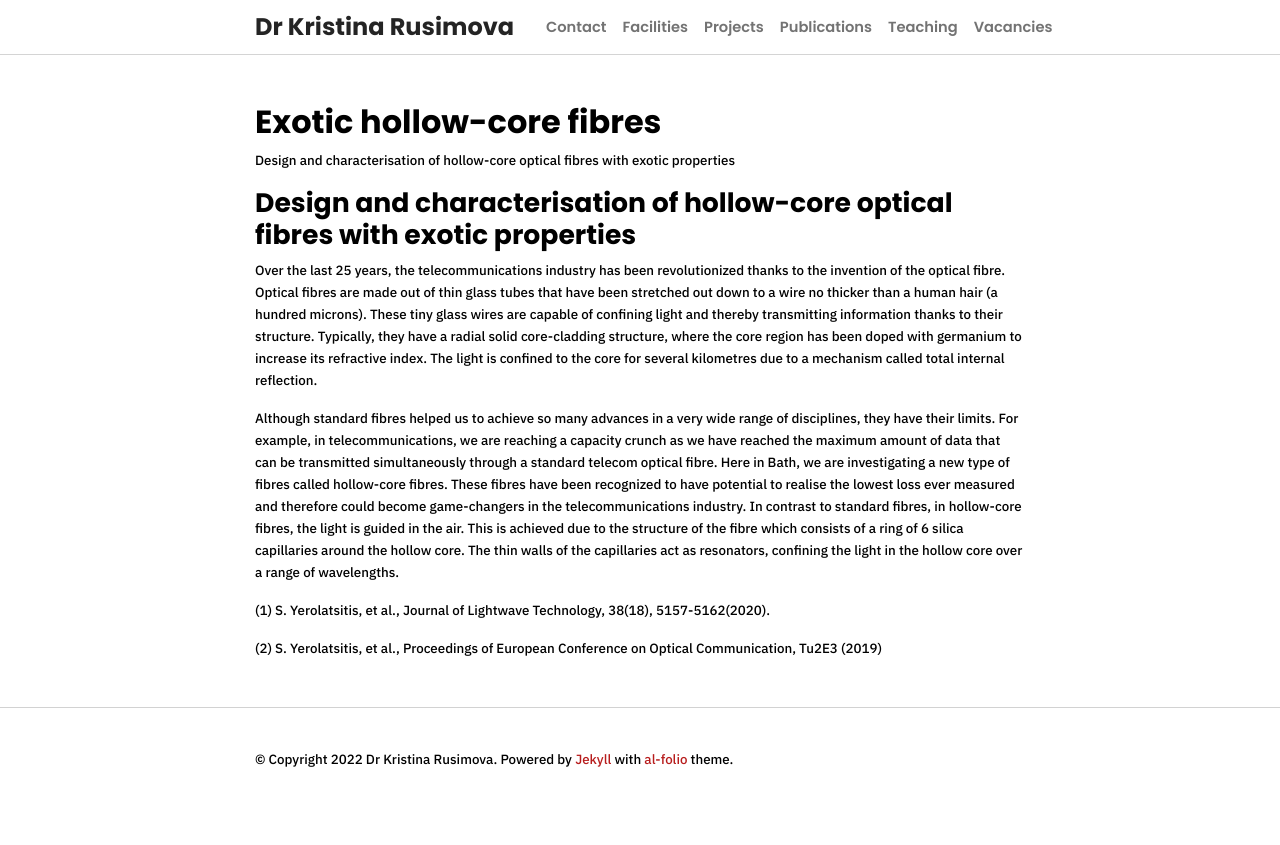
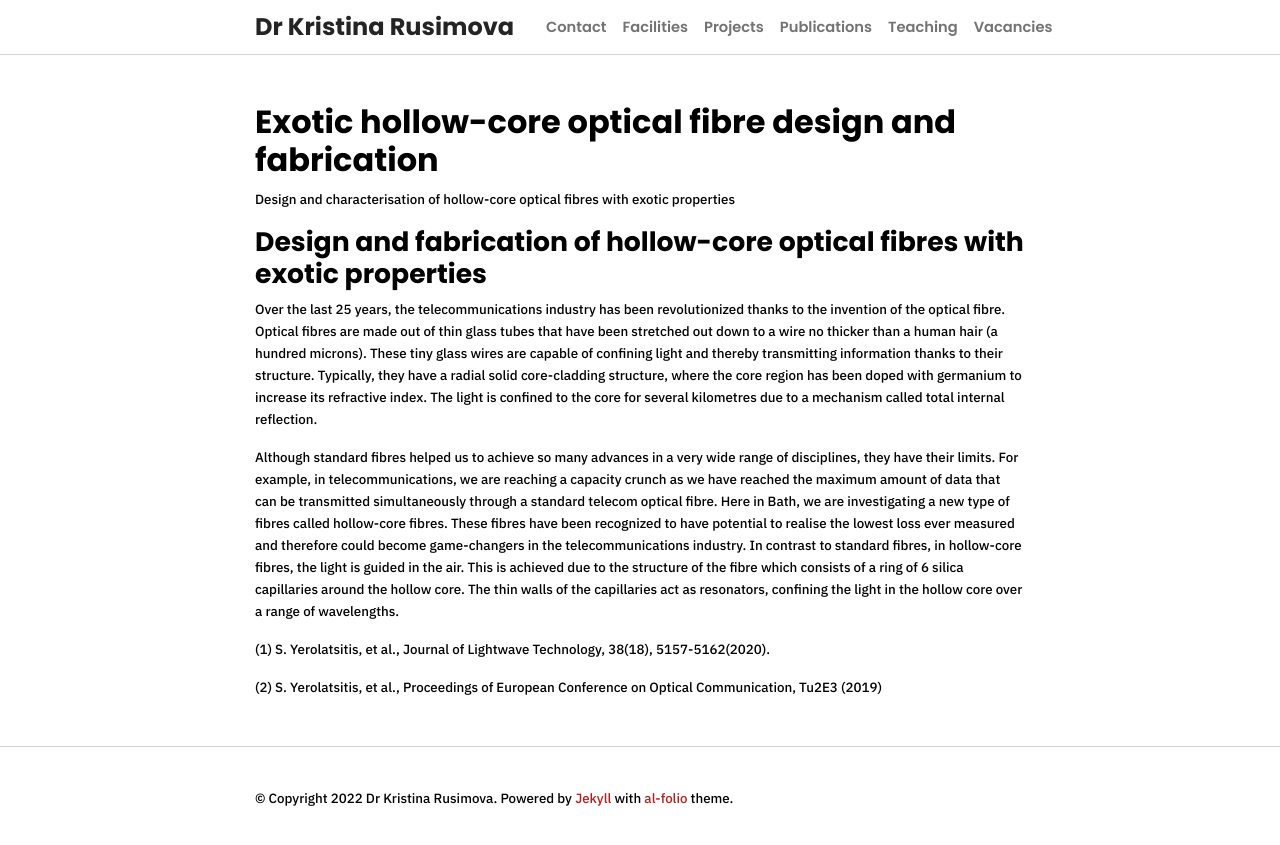
Before and after one commit to kristinarusimova/kristinarusimova.github.io, a Jekyll site: the page built from _projects/fibres.md, in a window 1280 px wide. Shown: the top 845 px of the page. Built offline with Jekyll 4.4.1, drawn with Linux system fonts in a browser that asks for light colours; nearby versions of some CDN libraries; a style sheet for code colours, icons or effects is not loaded.

Commit message:
Update fibres.md

```diff
--- a/_projects/fibres.md
+++ b/_projects/fibres.md
@@ -1,6 +1,6 @@
 ---
 layout: page
-title: Exotic hollow-core fibres
+title: Exotic hollow-core optical fibre design and fabrication
 description: >
     Design and characterisation of hollow-core optical fibres with exotic properties
 location: University of Bath
@@ -8,7 +8,7 @@ img: /assets/img/bifi.png
 importance: 3
 years: 2019-
 ---
-##  Design and characterisation of hollow-core optical fibres with exotic properties
+##  Design and fabrication of hollow-core optical fibres with exotic properties
 
 Over the last 25 years, the telecommunications industry has been revolutionized thanks to the invention of the optical fibre. Optical fibres are made out of thin glass tubes that have been stretched out down to a wire no thicker than a human hair (a hundred microns). These tiny glass wires are capable of confining light and thereby transmitting information thanks to their structure. Typically, they have a radial solid core-cladding structure, where the core region has been doped with germanium to increase its refractive index. The light is confined to the core for several kilometres due to a mechanism called total internal reflection.
 
```
